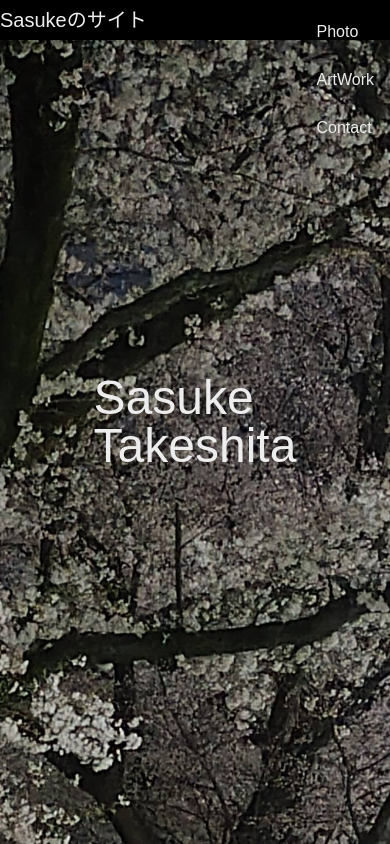
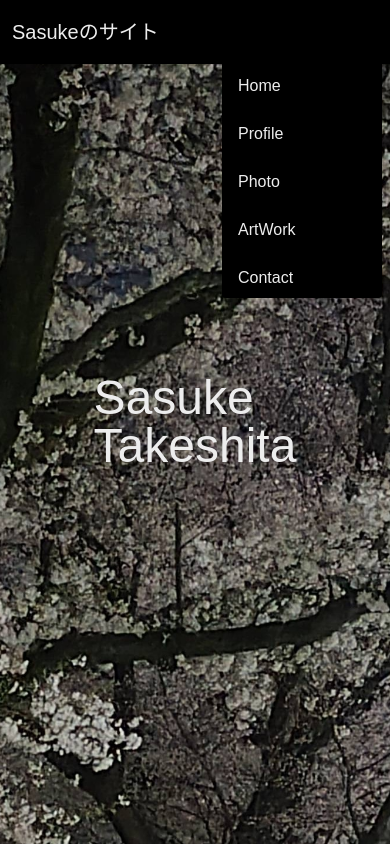
Before and after one commit to genchan-omega/sasukenosite, a Next.js app: page / in a window 390 px wide. Both pictures are taken after a click on the button "Toggle menu". Built offline with nearby package versions, Linux system fonts and the light colour scheme; a web font is replaced by a local one.

Commit message:
add hamburger

```diff
--- a/src/components/FixedPart/Hamburger.tsx
+++ b/src/components/FixedPart/Hamburger.tsx
@@ -1,6 +1,6 @@
 // /src/components/FixedPart/Hamburger.tsx
 
-'use client';
+"use client";
 
 import { useState } from 'react';
 import Link from "next/link";
@@ -11,17 +11,24 @@ export default function Hamburger() {
   const [isOpen, setIsOpen] = useState(false);
 
   return (
-    <>
+    <div className="relative">
       {/* ハンバーガーボタン */}
-      <div className="md:hidden">
+      <div className="mr-5 md:hidden">
         <button
-          className="flex flex-col justify-between w-6 h-5 md:hidden"
+          className="flex flex-col justify-between w-6 h-5"
           onClick={() => setIsOpen(!isOpen)}
           aria-label="Toggle menu"
         >
-          <span className="block h-0.5 bg-white"></span>
-          <span className="block h-0.5 bg-white"></span>
-          <span className="block h-0.5 bg-white"></span>
+          <span
+            className={`block h-0.5 bg-white transition duration-300 z-50
+            ${isOpen ? "rotate-45 translate-y-2" : ""}`}
+          ></span>
+          <span className={`block h-0.5 bg-white transition duration-300 z-50
+            ${isOpen ? "opacity-0" : ""}`}
+          ></span>
+          <span className={`block h-0.5 bg-white transition duration-300 z-50
+            ${isOpen ? "-rotate-45 -translate-y-2" : ""}`}
+          ></span>
         </button>
       </div>
       {/* PCメニュー */}
@@ -35,9 +42,10 @@ export default function Hamburger() {
 
       {/* モバイルメニュー */}
       <div
-        className={`md:hidden overflow-hidden transition-all duration-500 ease-in-out ${
-        isOpen ? "max-h-60 opacity-100 translate-y-0" : "max-h-0 opacity-0 -translate-y-4"}`
-      }>
+        className={`absolute right-2 top-full mt-2 w-40 bg-black rounded transition-all duration-300 overflow-hidden ${
+          isOpen ? "opacity-100 max-h-[500px] translate-y-0" : "opacity-0 max-h-0 -translate-y-4"
+        }`}
+      >
         <nav className="flex flex-col space-y-2 mt-4 px-4">
           <Link href="/" className="py-2 hover:bg-gray-700 rounded">Home</Link>
           <Link href="/Profile" className="py-2 hover:bg-gray-700 rounded">Profile</Link>
@@ -46,6 +54,6 @@ export default function Hamburger() {
           <Link href="/Contact" className="py-2 hover:bg-gray-700 rounded">Contact</Link>
         </nav>
       </div>
-    </>
+    </div>
   );
 }
--- a/src/components/FixedPart/Header.tsx
+++ b/src/components/FixedPart/Header.tsx
@@ -9,10 +9,10 @@ const kaisei = Kaisei_Decol({ weight: "400", subsets: ["latin"] });
 
 export default function Header() {
 	return (
-		<header className="fixed w-full h-10 md:h-20 bg-black flex items-center justify-between z-1000">
+		<header className="fixed w-full h-16 md:h-20 bg-black flex items-center justify-between z-1000">
 			<Link
 				href="/"
-				className={`${kaisei.className} h-full flex items-center justify-center text-xl md:text-4xl`}
+				className={`${kaisei.className} h-full flex ml-3 items-center text-xl md:text-4xl`}
 			>
 				Sasukeのサイト
 			</Link>
--- a/src/components/Profile/Contents.tsx
+++ b/src/components/Profile/Contents.tsx
@@ -4,7 +4,7 @@ export default function Contents() {
   return (
     <>
       <section className="relative z-0 pt-[100vh]">
-        <div className="pt-20 px-8 max-w-3xl mx-auto bg-gray-700">
+        <div className="pt-20 px-8 w-full mx-auto bg-gray-700">
           <p className="text-3xl">
             名前 : <br />
             学年 : <br />
```
Also changed, not shown: 1 other file (tests, documents, lock files or other folders).
